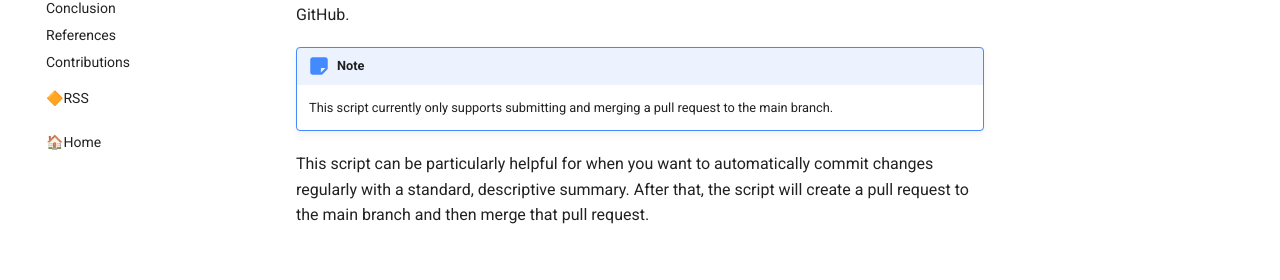
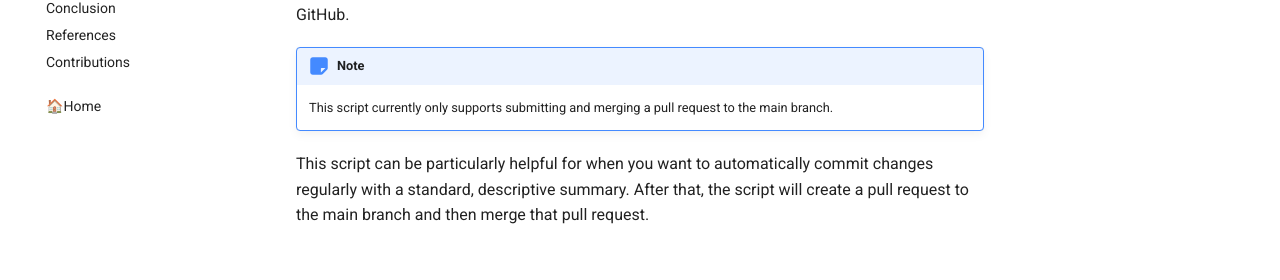
Before and after one commit to josh-wong/commit-submit-merge-script, an MkDocs documentation site: the page built from docs/index.md, in a window 1280 px wide. Shown: the part 229-509 px from the top of the page. Built offline with MkDocs 1.6.1 and Material for MkDocs 9.7.7, drawn with Linux system fonts in a browser that asks for light colours; comment, search, counter and statistics services are not loaded.

Commit message:
Remove RSS from `nav`

```diff
--- a/mkdocs.yml
+++ b/mkdocs.yml
@@ -177,7 +177,5 @@ nav:
   - References: '04_references.md'
   - Contributions: '05_contributions.md'
   - '': ''
-  - 🔶RSS: 'https://josh-wong.github.io/commit-submit-merge-script/feed_rss_updated.xml'
-  - '': ''
   - '': ''
   - 🏠Home: 'https://josh-wong.github.io'
```
